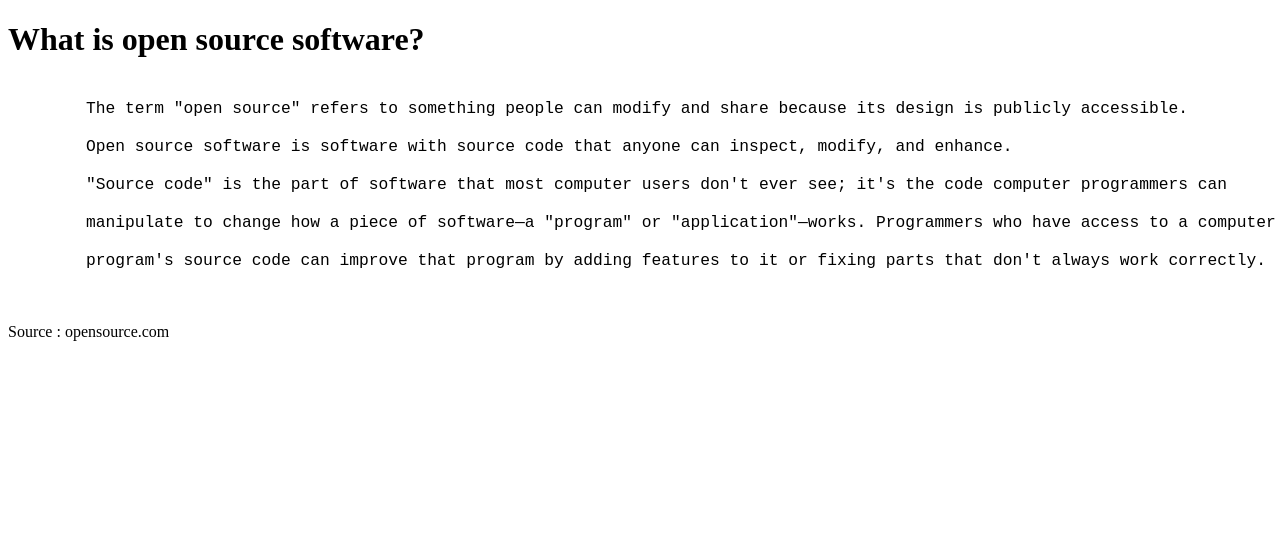
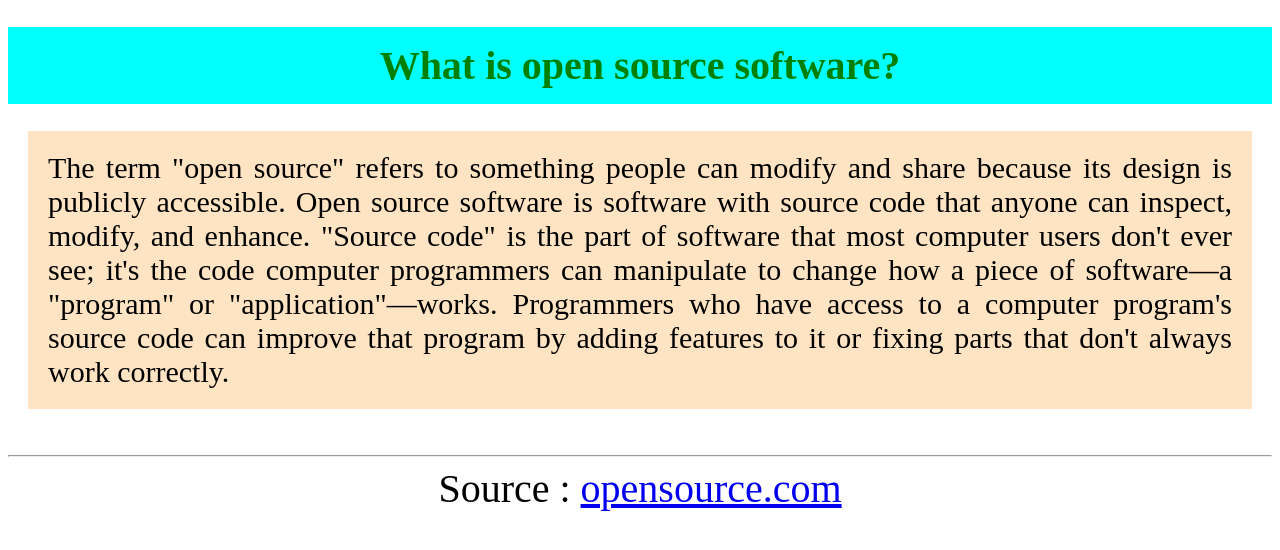
Before and after one commit to pesos/qr-challenge-1, a plain HTML site: page www/index.html in a window 1280 px wide. Drawn offline with Linux system fonts and the light colour scheme.

Commit message:
Update index.html

```diff
--- a/www/index.html
+++ b/www/index.html
@@ -2,20 +2,11 @@
 <html>
 	<head>
 		<title>Open Source Software</title>
-		<style>
-			#h1
-			{
-				color : green;
-			}
-			pre
-			{
-				font-size: 1.25em;
-			}
-		</style>
+		<link rel="stylesheet" href="style.css">
 	</head>
 	<body>
-		<h1>What is open source software?</h1>
-		<pre>
+		<h1 id="a1">What is open source software?</h1>
+		<p id="pre">
 
 	The term "open source" refers to something people can modify and share because its design is publicly accessible.
 
@@ -26,9 +17,12 @@
 	manipulate to change how a piece of software—a "program" or "application"—works. Programmers who have access to a computer
 
 	program's source code can improve that program by adding features to it or fixing parts that don't always work correctly.
-		</pre>
+		</p>
 		<br/>
-		Source : <a href:"https://opensource.com/resources/what-open-source">opensource.com</a>
+		<hr>
+		<div id="a2">
+			Source : <a href="https://opensource.com/resources/what-open-source">opensource.com</a>
+		</div>
 		<script src = 'script.js'></script>
 	</body>
 </html>
```
